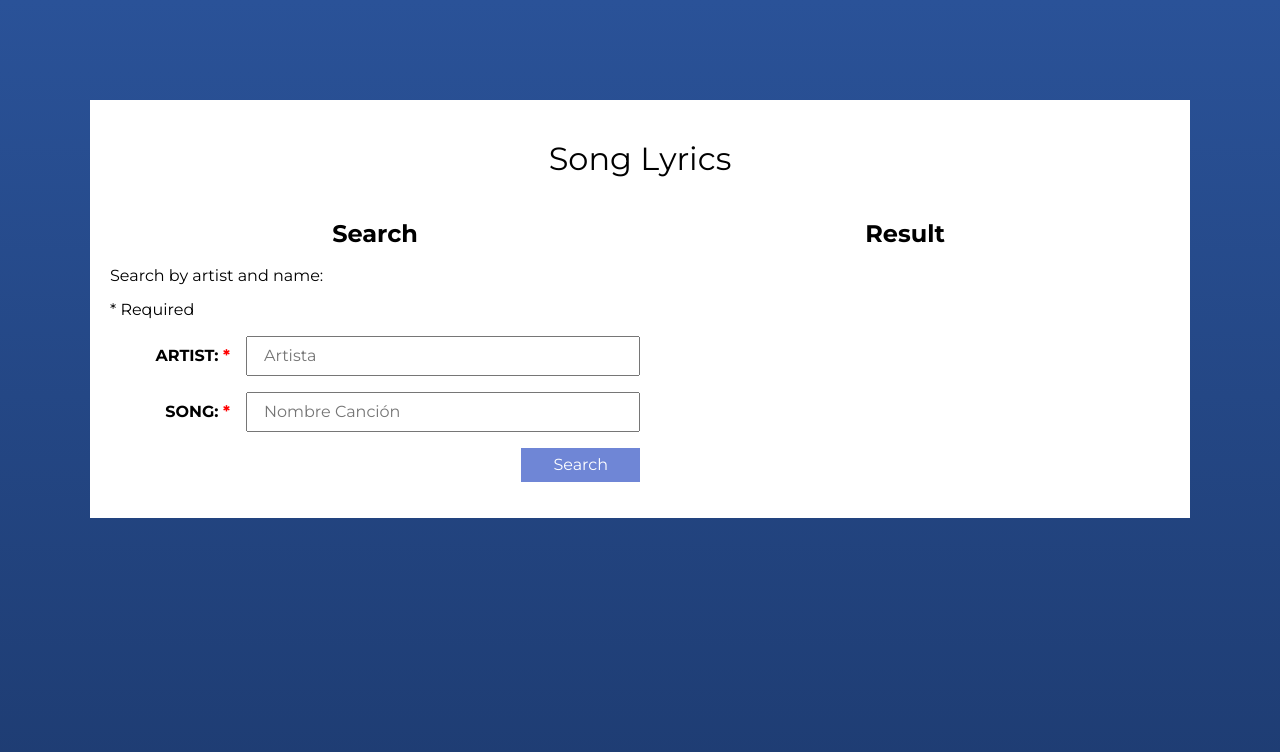
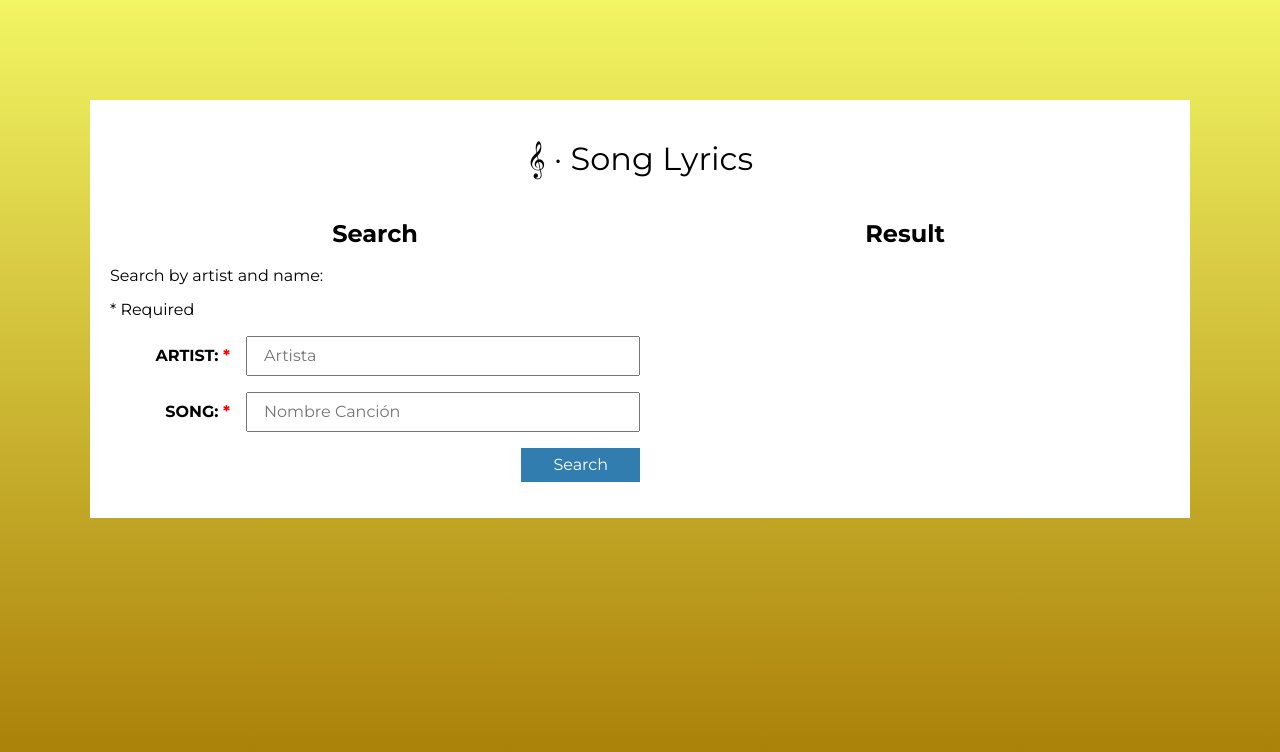
Before and after one commit to baodieppro/song-lyrics-search, a plain HTML site: page index.html in a window 1280 px wide. Drawn offline with nearby package versions, Linux system fonts and the light colour scheme.

Commit message:
add styles

```diff
--- a/css/style.css
+++ b/css/style.css
@@ -7,7 +7,7 @@ html{
 }
 
 body {
-    background-image: linear-gradient(to top, #1e3c72 0%, #1e3c72 1%, #2a5298 100%);
+    background-image: linear-gradient(to top, #a77b04 0%, #a77b04 1%, #f2f564 100%);
     font-family: 'Montserrat', sans-serif;
     min-height: 100%;
 }
@@ -70,7 +70,7 @@ h2 {
     justify-content: flex-end!important;
 }
 .input input[type="submit"]{
-    background-color: #6f86d6;
+    background-color: #317daf;
     padding: .5rem 2rem;
     color: white;
     align-self: flex-end;
@@ -79,13 +79,13 @@ h2 {
 }
 .input input[type="submit"]:hover {
     cursor: pointer;
-    background-color: #384e9d;
+    background-color: #152d83;
 }
 
 .error {
     padding: 1rem;
     border: 1px solid red;
-    background-color: rgb(249, 121, 121);
+    background-color: rgb(199, 36, 36);
     color: white;
 }
 
@@ -93,4 +93,6 @@ h2 {
 #resultado {
     white-space: pre-wrap;
     padding: 2rem;
+
+    margin-left: 1rem;
 }
--- a/index.html
+++ b/index.html
@@ -13,7 +13,7 @@
 <body>
 
     <main id="contenido" class="contenido">
-            <h1>Song Lyrics</h1>
+            <h1>&#119070; · Song Lyrics </h1>
             <div class="contenedor">
                     <div id="buscar" class="buscar">
                             <h2>Search</h2>
```
Also changed, not shown: images/web.png (added), 1 other file.
